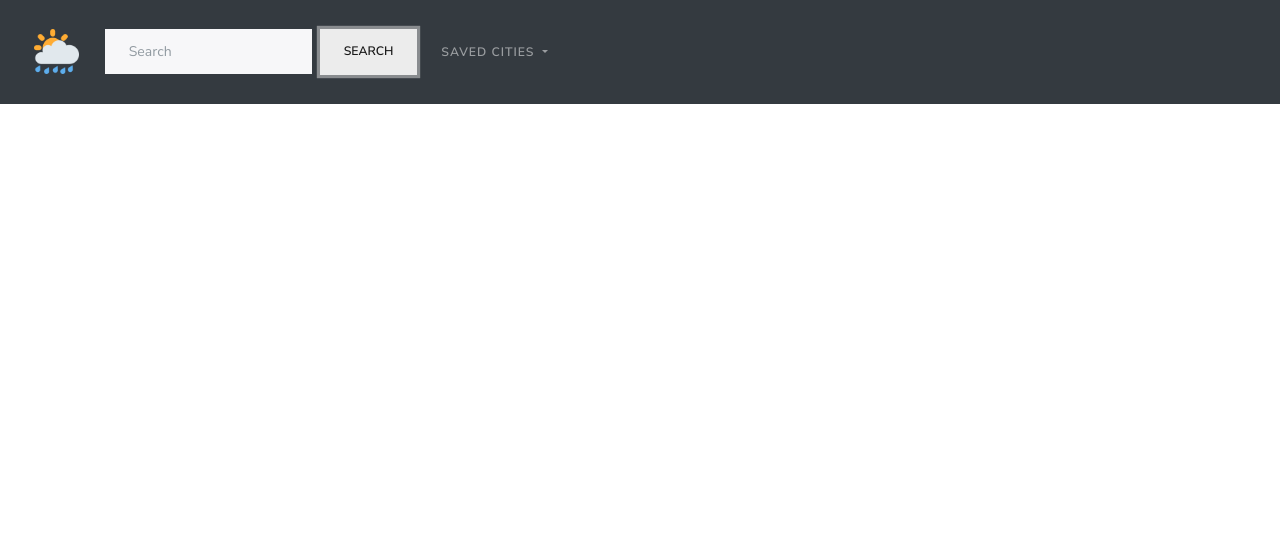
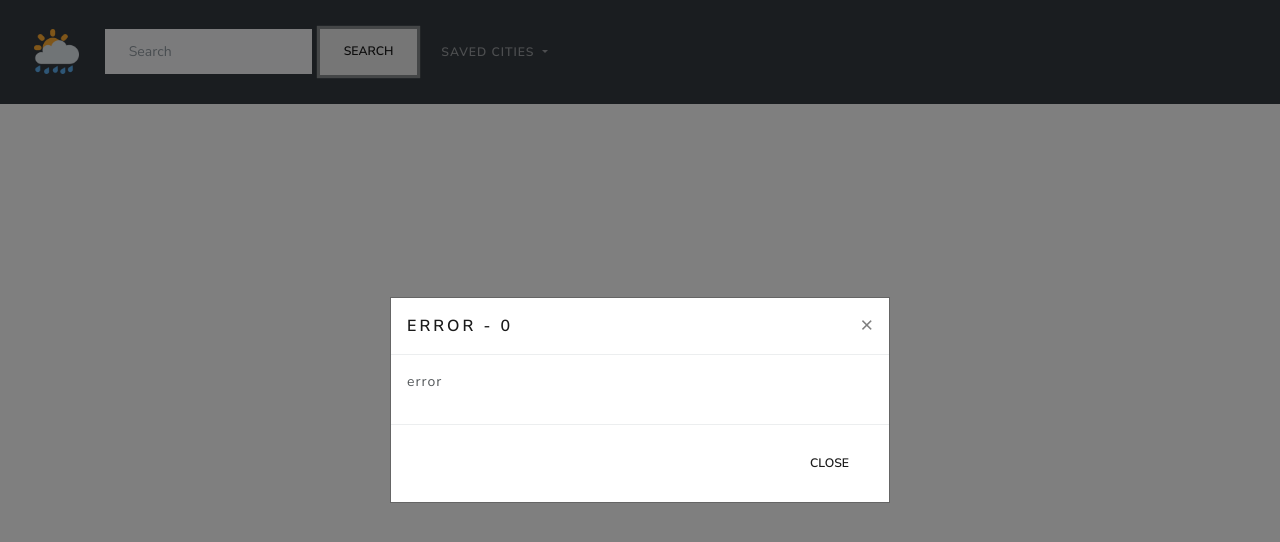
Before and after one commit to TerrenceMM2/Weather-Dashboard, a plain HTML site: page index.html in a window 1280 px wide. Both pictures are taken after typing "Sample" into the empty fields and a click on the button "SEARCH". Drawn offline with nearby package versions, Linux system fonts and the light colour scheme; no server answers.

Commit message:
adds modal to display errors

```diff
--- a/assets/js/app.js
+++ b/assets/js/app.js
@@ -56,7 +56,7 @@ $(document).ready(function () {
                 uvIndex = response.value;
                 currentDisplay(icon);
             }).catch(error => {
-                console.log(error);
+                errorModal(error);
             });
 
             // @GET - OpenWeatherMap - 5 day / 3 hour API
@@ -69,12 +69,11 @@ $(document).ready(function () {
                         futureDisplay(result);
                     }
                 });
-
             }).catch(error => {
-                console.log(error);
+                errorModal(error);
             });
         }).catch(error => {
-            console.log(error);
+            errorModal(error);
         });
     };
 
@@ -141,6 +140,12 @@ $(document).ready(function () {
         $("#future-display").append(currentContainer);
     };
 
+    const errorModal = (error) => {
+        $("#error-modal").modal("show");
+        $(".modal-title").append(error.status);
+        $(".modal-body > p").text(error.statusText)
+    }
+
     historyMenu();
 
 });
--- a/index.html
+++ b/index.html
@@ -42,8 +42,26 @@
       <main>
         <section id="current-display" class="container"></section>
         <section id="future-display" class="container"></section>
+      </main>
 
-      </main>
+      <div id="error-modal" class="fade modal">
+        <div class="modal-dialog modal-dialog-centered" role="document">
+          <div class="modal-content">
+            <div class="modal-header">
+              <h5 class="modal-title">Error - </h5>
+              <button type="button" class="close" data-dismiss="modal" aria-label="Close">
+                <span aria-hidden="true">&times;</span>
+              </button>
+            </div>
+            <div class="modal-body">
+              <p></p>
+            </div>
+            <div class="modal-footer">
+              <button type="button" class="btn btn-secondary" data-dismiss="modal">Close</button>
+            </div>
+          </div>
+        </div>
+      </div>
 
     <script src="https://cdnjs.cloudflare.com/ajax/libs/moment.js/2.24.0/moment.min.js"
         integrity="sha256-4iQZ6BVL4qNKlQ27TExEhBN1HFPvAvAMbFavKKosSWQ=" crossorigin="anonymous"></script>
```
